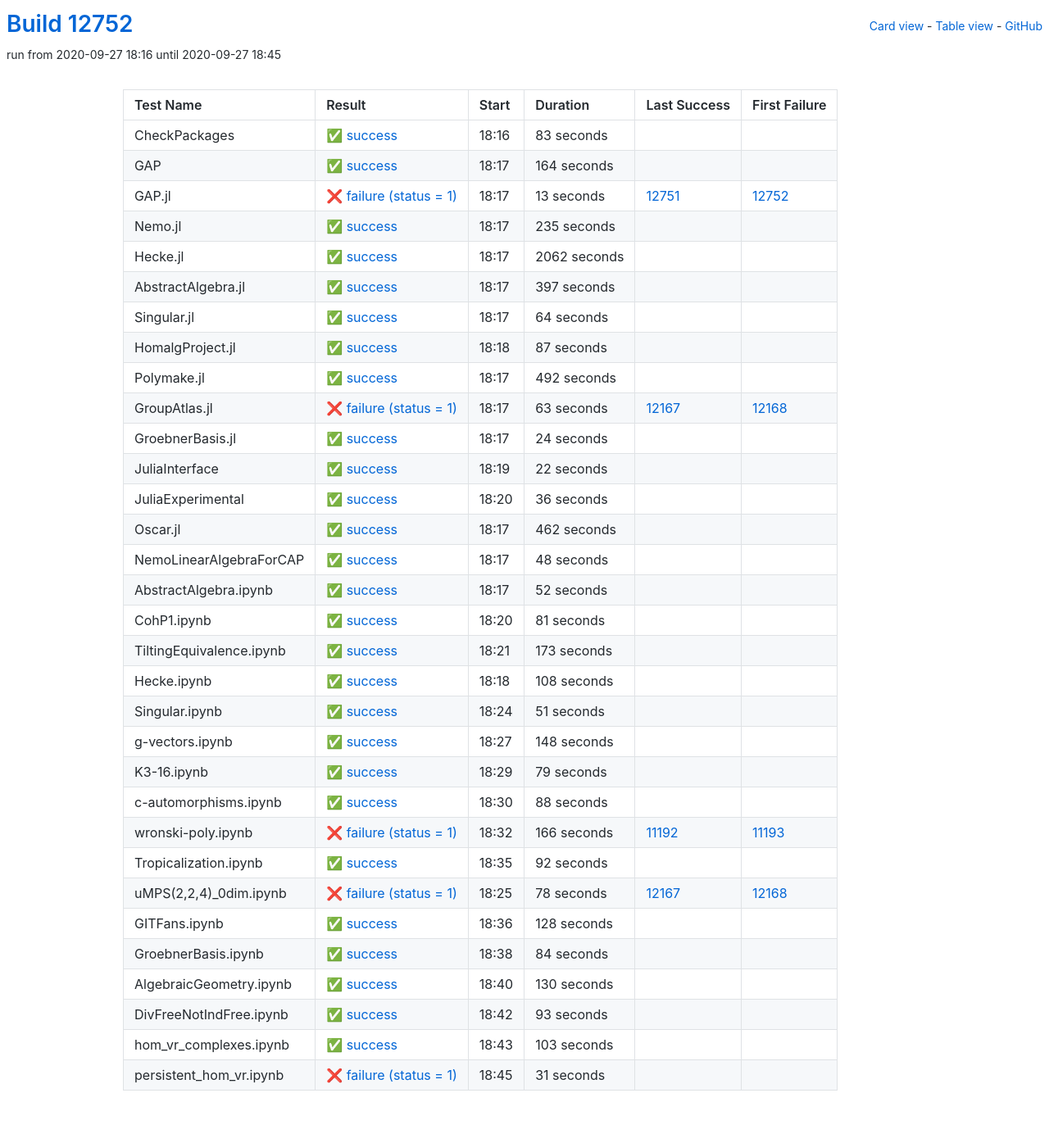
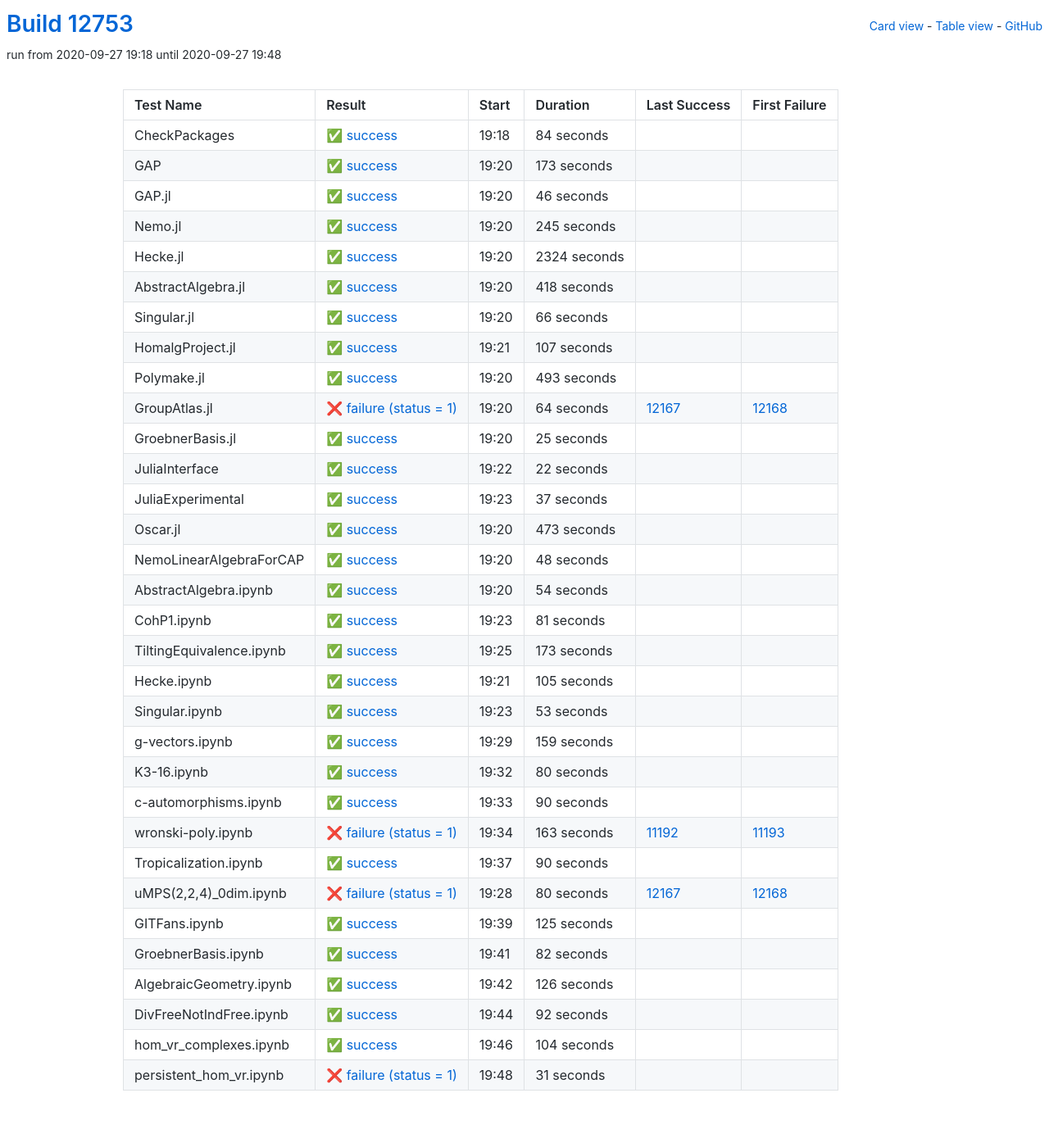
Before and after one commit to oscar-system/oscar-ci-status, a Jekyll site: the page built from table.html, in a window 1280 px wide. Shown: the whole page at 82% size. Built offline with Jekyll 4.4.1, drawn with Linux system fonts in a browser that asks for light colours.

Commit message:
Build #12753

```diff
--- a/_data/ci.yml
+++ b/_data/ci.yml
@@ -1,6 +1,6 @@
 ---
-build: 12752
-build_url: https://oscarci.mathematik.uni-kl.de/job/oscar/12752/
+build: 12753
+build_url: https://oscarci.mathematik.uni-kl.de/job/oscar/12753/
 job: oscar
 organization: oscar-system
 repo: oscar-ci-status
@@ -8,140 +8,140 @@
 tests:
 - name: CheckPackages
   id: checkpackages
-  log: https://oscarci.mathematik.uni-kl.de/job/oscar/12752/artifact/logs/build-12752/CheckPackages.log
-  start: 2020-09-27 18:16
+  log: https://oscarci.mathematik.uni-kl.de/job/oscar/12753/artifact/logs/build-12753/CheckPackages.log
+  start: 2020-09-27 19:18
   success: true
   exitcode: 0
   status: success
-  duration: 83
+  duration: 84
   last_success: false
   last_success_url:
   first_failure: false
   first_failure_url:
 - name: GAP
   id: gap
-  log: https://oscarci.mathematik.uni-kl.de/job/oscar/12752/artifact/logs/build-12752/GAP.log
-  start: 2020-09-27 18:17
+  log: https://oscarci.mathematik.uni-kl.de/job/oscar/12753/artifact/logs/build-12753/GAP.log
+  start: 2020-09-27 19:20
   success: true
   exitcode: 0
   status: success
-  duration: 164
+  duration: 173
   last_success: false
   last_success_url:
   first_failure: false
   first_failure_url:
 - name: GAP.jl
   id: gap-jl
-  log: https://oscarci.mathematik.uni-kl.de/job/oscar/12752/artifact/logs/build-12752/GAP.jl.log
-  start: 2020-09-27 18:17
-  success: false
-  exitcode: 1
-  status: failure
-  duration: 13
-  last_success: 12751
-  last_success_url: https://oscarci.mathematik.uni-kl.de/job/oscar/12751/
-  first_failure: 12752
-  first_failure_url: https://oscarci.mathematik.uni-kl.de/job/oscar/12752/
-- name: Nemo.jl
-  id: nemo-jl
-  log: https://oscarci.mathematik.uni-kl.de/job/oscar/12752/artifact/logs/build-12752/Nemo.jl.log
-  start: 2020-09-27 18:17
+  log: https://oscarci.mathematik.uni-kl.de/job/oscar/12753/artifact/logs/build-12753/GAP.jl.log
+  start: 2020-09-27 19:20
   success: true
   exitcode: 0
   status: success
-  duration: 235
+  duration: 46
+  last_success: false
+  last_success_url:
+  first_failure: false
+  first_failure_url:
+- name: Nemo.jl
+  id: nemo-jl
+  log: https://oscarci.mathematik.uni-kl.de/job/oscar/12753/artifact/logs/build-12753/Nemo.jl.log
+  start: 2020-09-27 19:20
+  success: true
+  exitcode: 0
+  status: success
+  duration: 245
   last_success: false
   last_success_url:
   first_failure: false
   first_failure_url:
 - name: Hecke.jl
   id: hecke-jl
-  log: https://oscarci.mathematik.uni-kl.de/job/oscar/12752/artifact/logs/build-12752/Hecke.jl.log
-  start: 2020-09-27 18:17
+  log: https://oscarci.mathematik.uni-kl.de/job/oscar/12753/artifact/logs/build-12753/Hecke.jl.log
+  start: 2020-09-27 19:20
   success: true
   exitcode: 0
   status: success
-  duration: 2062
+  duration: 2324
   last_success: false
   last_success_url:
   first_failure: false
   first_failure_url:
 - name: AbstractAlgebra.jl
   id: abstractalgebra-jl
-  log: https://oscarci.mathematik.uni-kl.de/job/oscar/12752/artifact/logs/build-12752/AbstractAlgebra.jl.log
-  start: 2020-09-27 18:17
+  log: https://oscarci.mathematik.uni-kl.de/job/oscar/12753/artifact/logs/build-12753/AbstractAlgebra.jl.log
+  start: 2020-09-27 19:20
   success: true
   exitcode: 0
   status: success
-  duration: 397
+  duration: 418
   last_success: false
   last_success_url:
   first_failure: false
   first_failure_url:
 - name: Singular.jl
   id: singular-jl
-  log: https://oscarci.mathematik.uni-kl.de/job/oscar/12752/artifact/logs/build-12752/Singular.jl.log
-  start: 2020-09-27 18:17
+  log: https://oscarci.mathematik.uni-kl.de/job/oscar/12753/artifact/logs/build-12753/Singular.jl.log
+  start: 2020-09-27 19:20
   success: true
   exitcode: 0
   status: success
-  duration: 64
+  duration: 66
   last_success: false
   last_success_url:
   first_failure: false
   first_failure_url:
 - name: HomalgProject.jl
   id: homalgproject-jl
-  log: https://oscarci.mathematik.uni-kl.de/job/oscar/12752/artifact/logs/build-12752/HomalgProject.jl.log
-  start: 2020-09-27 18:18
+  log: https://oscarci.mathematik.uni-kl.de/job/oscar/12753/artifact/logs/build-12753/HomalgProject.jl.log
+  start: 2020-09-27 19:21
   success: true
   exitcode: 0
   status: success
-  duration: 87
+  duration: 107
   last_success: false
   last_success_url:
   first_failure: false
   first_failure_url:
 - name: Polymake.jl
   id: polymake-jl
-  log: https://oscarci.mathematik.uni-kl.de/job/oscar/12752/artifact/logs/build-12752/Polymake.jl.log
-  start: 2020-09-27 18:17
+  log: https://oscarci.mathematik.uni-kl.de/job/oscar/12753/artifact/logs/build-12753/Polymake.jl.log
+  start: 2020-09-27 19:20
   success: true
   exitcode: 0
   status: success
-  duration: 492
+  duration: 493
   last_success: false
   last_success_url:
   first_failure: false
   first_failure_url:
 - name: GroupAtlas.jl
   id: groupatlas-jl
-  log: https://oscarci.mathematik.uni-kl.de/job/oscar/12752/artifact/logs/build-12752/GroupAtlas.jl.log
-  start: 2020-09-27 18:17
+  log: https://oscarci.mathematik.uni-kl.de/job/oscar/12753/artifact/logs/build-12753/GroupAtlas.jl.log
+  start: 2020-09-27 19:20
   success: false
   exitcode: 1
   status: failure
-  duration: 63
+  duration: 64
   last_success: 12167
   last_success_url: https://oscarci.mathematik.uni-kl.de/job/oscar/12167/
   first_failure: 12168
   first_failure_url: https://oscarci.mathematik.uni-kl.de/job/oscar/12168/
 - name: GroebnerBasis.jl
   id: groebnerbasis-jl
-  log: https://oscarci.mathematik.uni-kl.de/job/oscar/12752/artifact/logs/build-12752/GroebnerBasis.jl.log
-  start: 2020-09-27 18:17
+  log: https://oscarci.mathematik.uni-kl.de/job/oscar/12753/artifact/logs/build-12753/GroebnerBasis.jl.log
+  start: 2020-09-27 19:20
   success: true
   exitcode: 0
   status: success
-  duration: 24
+  duration: 25
   last_success: false
   last_success_url:
   first_failure: false
   first_failure_url:
 - name: JuliaInterface
   id: juliainterface
-  log: https://oscarci.mathematik.uni-kl.de/job/oscar/12752/artifact/logs/build-12752/JuliaInterface.log
-  start: 2020-09-27 18:19
+  log: https://oscarci.mathematik.uni-kl.de/job/oscar/12753/artifact/logs/build-12753/JuliaInterface.log
+  start: 2020-09-27 19:22
   success: true
   exitcode: 0
   status: success
@@ -152,32 +152,32 @@
   first_failure_url:
 - name: JuliaExperimental
   id: juliaexperimental
-  log: https://oscarci.mathematik.uni-kl.de/job/oscar/12752/artifact/logs/build-12752/JuliaExperimental.log
-  start: 2020-09-27 18:20
+  log: https://oscarci.mathematik.uni-kl.de/job/oscar/12753/artifact/logs/build-12753/JuliaExperimental.log
+  start: 2020-09-27 19:23
   success: true
   exitcode: 0
   status: success
-  duration: 36
+  duration: 37
   last_success: false
   last_success_url:
   first_failure: false
   first_failure_url:
 - name: Oscar.jl
   id: oscar-jl
-  log: https://oscarci.mathematik.uni-kl.de/job/oscar/12752/artifact/logs/build-12752/Oscar.jl.log
-  start: 2020-09-27 18:17
+  log: https://oscarci.mathematik.uni-kl.de/job/oscar/12753/artifact/logs/build-12753/Oscar.jl.log
+  start: 2020-09-27 19:20
   success: true
   exitcode: 0
   status: success
-  duration: 462
+  duration: 473
   last_success: false
   last_success_url:
   first_failure: false
   first_failure_url:
 - name: NemoLinearAlgebraForCAP
   id: nemolinearalgebraforcap
-  log: https://oscarci.mathematik.uni-kl.de/job/oscar/12752/artifact/logs/build-12752/NemoLinearAlgebraForCAP.log
-  start: 2020-09-27 18:17
+  log: https://oscarci.mathematik.uni-kl.de/job/oscar/12753/artifact/logs/build-12753/NemoLinearAlgebraForCAP.log
+  start: 2020-09-27 19:20
   success: true
   exitcode: 0
   status: success
@@ -188,20 +188,20 @@
   first_failure_url:
 - name: AbstractAlgebra.ipynb
   id: abstractalgebra-ipynb
-  log: https://oscarci.mathematik.uni-kl.de/job/oscar/12752/artifact/logs/build-12752/AbstractAlgebra.ipynb.log
-  start: 2020-09-27 18:17
+  log: https://oscarci.mathematik.uni-kl.de/job/oscar/12753/artifact/logs/build-12753/AbstractAlgebra.ipynb.log
+  start: 2020-09-27 19:20
   success: true
   exitcode: 0
   status: success
-  duration: 52
+  duration: 54
   last_success: false
   last_success_url:
   first_failure: false
   first_failure_url:
 - name: CohP1.ipynb
   id: cohp1-ipynb
-  log: https://oscarci.mathematik.uni-kl.de/job/oscar/12752/artifact/logs/build-12752/CohP1.ipynb.log
-  start: 2020-09-27 18:20
+  log: https://oscarci.mathematik.uni-kl.de/job/oscar/12753/artifact/logs/build-12753/CohP1.ipynb.log
+  start: 2020-09-27 19:23
   success: true
   exitcode: 0
   status: success
@@ -212,8 +212,8 @@
   first_failure_url:
 - name: TiltingEquivalence.ipynb
   id: tiltingequivalence-ipynb
-  log: https://oscarci.mathematik.uni-kl.de/job/oscar/12752/artifact/logs/build-12752/TiltingEquivalence.ipynb.log
-  start: 2020-09-27 18:21
+  log: https://oscarci.mathematik.uni-kl.de/job/oscar/12753/artifact/logs/build-12753/TiltingEquivalence.ipynb.log
+  start: 2020-09-27 19:25
   success: true
   exitcode: 0
   status: success
@@ -224,80 +224,140 @@
   first_failure_url:
 - name: Hecke.ipynb
   id: hecke-ipynb
-  log: https://oscarci.mathematik.uni-kl.de/job/oscar/12752/artifact/logs/build-12752/Hecke.ipynb.log
-  start: 2020-09-27 18:18
+  log: https://oscarci.mathematik.uni-kl.de/job/oscar/12753/artifact/logs/build-12753/Hecke.ipynb.log
+  start: 2020-09-27 19:21
   success: true
   exitcode: 0
   status: success
-  duration: 108
+  duration: 105
   last_success: false
   last_success_url:
   first_failure: false
   first_failure_url:
 - name: Singular.ipynb
   id: singular-ipynb
-  log: https://oscarci.mathematik.uni-kl.de/job/oscar/12752/artifact/logs/build-12752/Singular.ipynb.log
-  start: 2020-09-27 18:24
+  log: https://oscarci.mathematik.uni-kl.de/job/oscar/12753/artifact/logs/build-12753/Singular.ipynb.log
+  start: 2020-09-27 19:23
   success: true
   exitcode: 0
   status: success
-  duration: 51
+  duration: 53
   last_success: false
   last_success_url:
   first_failure: false
   first_failure_url:
 - name: g-vectors.ipynb
   id: g-vectors-ipynb
-  log: https://oscarci.mathematik.uni-kl.de/job/oscar/12752/artifact/logs/build-12752/g-vectors.ipynb.log
-  start: 2020-09-27 18:27
+  log: https://oscarci.mathematik.uni-kl.de/job/oscar/12753/artifact/logs/build-12753/g-vectors.ipynb.log
+  start: 2020-09-27 19:29
   success: true
   exitcode: 0
   status: success
-  duration: 148
+  duration: 159
   last_success: false
   last_success_url:
   first_failure: false
   first_failure_url:
 - name: K3-16.ipynb
   id: k3-16-ipynb
-  log: https://oscarci.mathematik.uni-kl.de/job/oscar/12752/artifact/logs/build-12752/K3-16.ipynb.log
-  start: 2020-09-27 18:29
+  log: https://oscarci.mathematik.uni-kl.de/job/oscar/12753/artifact/logs/build-12753/K3-16.ipynb.log
+  start: 2020-09-27 19:32
   success: true
   exitcode: 0
   status: success
-  duration: 79
+  duration: 80
   last_success: false
   last_success_url:
   first_failure: false
   first_failure_url:
 - name: c-automorphisms.ipynb
   id: c-automorphisms-ipynb
-  log: https://oscarci.mathematik.uni-kl.de/job/oscar/12752/artifact/logs/build-12752/c-automorphisms.ipynb.log
-  start: 2020-09-27 18:30
+  log: https://oscarci.mathematik.uni-kl.de/job/oscar/12753/artifact/logs/build-12753/c-automorphisms.ipynb.log
+  start: 2020-09-27 19:33
   success: true
   exitcode: 0
   status: success
-  duration: 88
+  duration: 90
   last_success: false
   last_success_url:
   first_failure: false
   first_failure_url:
 - name: wronski-poly.ipynb
   id: wronski-poly-ipynb
-  log: https://oscarci.mathematik.uni-kl.de/job/oscar/12752/artifact/logs/build-12752/wronski-poly.ipynb.log
-  start: 2020-09-27 18:32
+  log: https://oscarci.mathematik.uni-kl.de/job/oscar/12753/artifact/logs/build-12753/wronski-poly.ipynb.log
+  start: 2020-09-27 19:34
   success: false
   exitcode: 1
   status: failure
-  duration: 166
+  duration: 163
   last_success: 11192
   last_success_url: https://oscarci.mathematik.uni-kl.de/job/oscar/11192/
   first_failure: 11193
   first_failure_url: https://oscarci.mathematik.uni-kl.de/job/oscar/11193/
 - name: Tropicalization.ipynb
   id: tropicalization-ipynb
-  log: https://oscarci.mathematik.uni-kl.de/job/oscar/12752/artifact/logs/build-12752/Tropicalization.ipynb.log
-  start: 2020-09-27 18:35
+  log: https://oscarci.mathematik.uni-kl.de/job/oscar/12753/artifact/logs/build-12753/Tropicalization.ipynb.log
+  start: 2020-09-27 19:37
+  success: true
+  exitcode: 0
+  status: success
+  duration: 90
+  last_success: false
+  last_success_url:
+  first_failure: false
+  first_failure_url:
+- name: uMPS(2,2,4)_0dim.ipynb
+  id: umps-2-2-4-0dim-ipynb
+  log: https://oscarci.mathematik.uni-kl.de/job/oscar/12753/artifact/logs/build-12753/uMPS-2-2-4-_0dim.ipynb.log
+  start: 2020-09-27 19:28
+  success: false
+  exitcode: 1
+  status: failure
+  duration: 80
+  last_success: 12167
+  last_success_url: https://oscarci.mathematik.uni-kl.de/job/oscar/12167/
+  first_failure: 12168
+  first_failure_url: https://oscarci.mathematik.uni-kl.de/job/oscar/12168/
+- name: GITFans.ipynb
+  id: gitfans-ipynb
+  log: https://oscarci.mathematik.uni-kl.de/job/oscar/12753/artifact/logs/build-12753/GITFans.ipynb.log
+  start: 2020-09-27 19:39
+  success: true
+  exitcode: 0
+  status: success
+  duration: 125
+  last_success: false
+  last_success_url:
+  first_failure: false
+  first_failure_url:
+- name: GroebnerBasis.ipynb
+  id: groebnerbasis-ipynb
+  log: https://oscarci.mathematik.uni-kl.de/job/oscar/12753/artifact/logs/build-12753/GroebnerBasis.ipynb.log
+  start: 2020-09-27 19:41
+  success: true
+  exitcode: 0
+  status: success
+  duration: 82
+  last_success: false
+  last_success_url:
+  first_failure: false
+  first_failure_url:
+- name: AlgebraicGeometry.ipynb
+  id: algebraicgeometry-ipynb
+  log: https://oscarci.mathematik.uni-kl.de/job/oscar/12753/artifact/logs/build-12753/AlgebraicGeometry.ipynb.log
+  start: 2020-09-27 19:42
+  success: true
+  exitcode: 0
+  status: success
+  duration: 126
+  last_success: false
+  last_success_url:
+  first_failure: false
+  first_failure_url:
+- name: DivFreeNotIndFree.ipynb
+  id: divfreenotindfree-ipynb
+  log: https://oscarci.mathematik.uni-kl.de/job/oscar/12753/artifact/logs/build-12753/DivFreeNotIndFree.ipynb.log
+  start: 2020-09-27 19:44
   success: true
   exitcode: 0
   status: success
@@ -306,82 +366,22 @@
   last_success_url:
   first_failure: false
   first_failure_url:
-- name: uMPS(2,2,4)_0dim.ipynb
-  id: umps-2-2-4-0dim-ipynb
-  log: https://oscarci.mathematik.uni-kl.de/job/oscar/12752/artifact/logs/build-12752/uMPS-2-2-4-_0dim.ipynb.log
-  start: 2020-09-27 18:25
-  success: false
-  exitcode: 1
-  status: failure
-  duration: 78
-  last_success: 12167
-  last_success_url: https://oscarci.mathematik.uni-kl.de/job/oscar/12167/
-  first_failure: 12168
-  first_failure_url: https://oscarci.mathematik.uni-kl.de/job/oscar/12168/
-- name: GITFans.ipynb
-  id: gitfans-ipynb
-  log: https://oscarci.mathematik.uni-kl.de/job/oscar/12752/artifact/logs/build-12752/GITFans.ipynb.log
-  start: 2020-09-27 18:36
+- name: hom_vr_complexes.ipynb
+  id: hom-vr-complexes-ipynb
+  log: https://oscarci.mathematik.uni-kl.de/job/oscar/12753/artifact/logs/build-12753/hom_vr_complexes.ipynb.log
+  start: 2020-09-27 19:46
   success: true
   exitcode: 0
   status: success
-  duration: 128
-  last_success: false
-  last_success_url:
-  first_failure: false
-  first_failure_url:
-- name: GroebnerBasis.ipynb
-  id: groebnerbasis-ipynb
-  log: https://oscarci.mathematik.uni-kl.de/job/oscar/12752/artifact/logs/build-12752/GroebnerBasis.ipynb.log
-  start: 2020-09-27 18:38
-  success: true
-  exitcode: 0
-  status: success
-  duration: 84
-  last_success: false
-  last_success_url:
-  first_failure: false
-  first_failure_url:
-- name: AlgebraicGeometry.ipynb
-  id: algebraicgeometry-ipynb
-  log: https://oscarci.mathematik.uni-kl.de/job/oscar/12752/artifact/logs/build-12752/AlgebraicGeometry.ipynb.log
-  start: 2020-09-27 18:40
-  success: true
-  exitcode: 0
-  status: success
-  duration: 130
-  last_success: false
-  last_success_url:
-  first_failure: false
-  first_failure_url:
-- name: DivFreeNotIndFree.ipynb
-  id: divfreenotindfree-ipynb
-  log: https://oscarci.mathematik.uni-kl.de/job/oscar/12752/artifact/logs/build-12752/DivFreeNotIndFree.ipynb.log
-  start: 2020-09-27 18:42
-  success: true
-  exitcode: 0
-  status: success
-  duration: 93
-  last_success: false
-  last_success_url:
-  first_failure: false
-  first_failure_url:
-- name: hom_vr_complexes.ipynb
-  id: hom-vr-complexes-ipynb
-  log: https://oscarci.mathematik.uni-kl.de/job/oscar/12752/artifact/logs/build-12752/hom_vr_complexes.ipynb.log
-  start: 2020-09-27 18:43
-  success: true
-  exitcode: 0
-  status: success
-  duration: 103
+  duration: 104
   last_success: false
   last_success_url:
   first_failure: false
   first_failure_url:
 - name: persistent_hom_vr.ipynb
   id: persistent-hom-vr-ipynb
-  log: https://oscarci.mathematik.uni-kl.de/job/oscar/12752/artifact/logs/build-12752/persistent_hom_vr.ipynb.log
-  start: 2020-09-27 18:45
+  log: https://oscarci.mathematik.uni-kl.de/job/oscar/12753/artifact/logs/build-12753/persistent_hom_vr.ipynb.log
+  start: 2020-09-27 19:48
   success: false
   exitcode: 1
   status: failure
```
Also changed, not shown: README.md.
